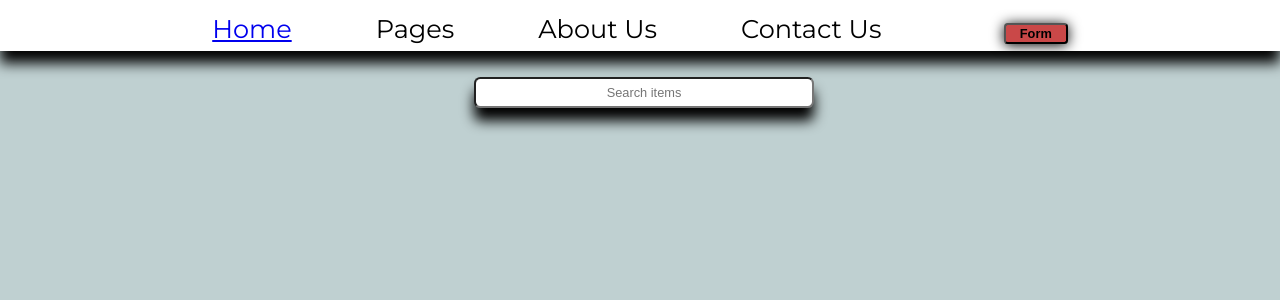
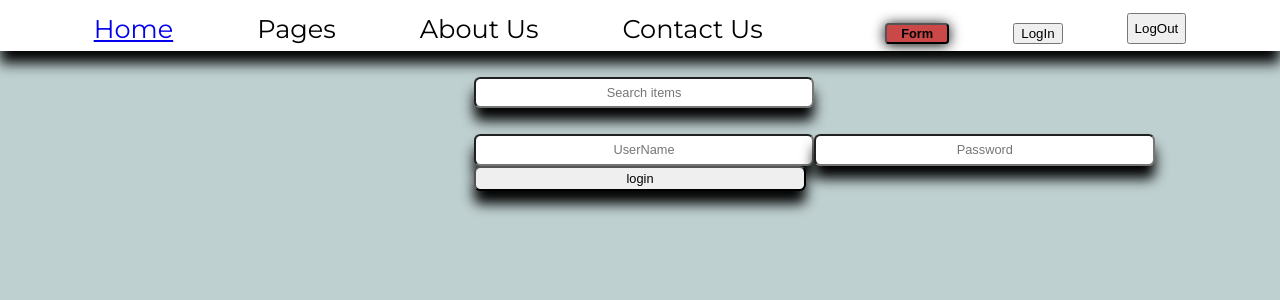
Before and after one commit to kalviumcommunity/S56_Worst_Momos_InDelhi, a React (Vite) app in the folder Front/: page /login in a window 1280 px wide. Shown: the top 300 px of the page. Built offline with nearby package versions, Linux system fonts and the light colour scheme; a web font is replaced by a local one.

Commit message:
token work

```diff
--- a/Front/src/App.jsx
+++ b/Front/src/App.jsx
@@ -4,6 +4,7 @@ import Home from './Component/Home'
 import { Link ,Route ,Routes} from 'react-router-dom'
 import Form from './Component/Form'
 import Update from './Component/Update'
+import Login from './Component/Login'
 
 
 function App() {
@@ -12,11 +13,13 @@ function App() {
   //   .then()
   // })
 
+  const handleLogout = () => {
+    document.cookie = `username=; expires=Thu, 01 Jan 1970 00:00:00 GMT`;
+  }
+
 
   return (
-
     <>
-
       <div className='Navbar'>
         <ul>
           <Link to="/"><li>Home</li></Link>
@@ -24,6 +27,9 @@ function App() {
           <li>About Us</li>
           <li>Contact Us</li>
           <Link to="/form"><button className='form'>Form</button></Link>
+          <Link to="/login"><button className='login'>LogIn</button></Link>
+          <button className='log' onClick={handleLogout}>LogOut</button>
+
         </ul>
       </div>
       <div className='Search'>
@@ -39,6 +45,8 @@ function App() {
         <Route path='/' element={<Home />}></Route>
         <Route path='/form' element={<Form />}></Route>
         <Route path='/update/:id' element={<Update/>}></Route>
+        <Route path='/login' element={<Login/>}></Route>
+
       </Routes>
 
 
--- /dev/null
+++ b/Front/src/Component/Login.jsx
@@ -0,0 +1,34 @@
+import { useEffect, useState } from "react";
+
+
+function Login(){
+const [username,setUsername] = useState("")
+const [password,setPassword] = useState("")
+const handleSubmit= async(e)=>{
+    e.preventDefault()
+    console.log(true)
+    try{
+        document.cookie = `username=${username};expires=`+new Date(2028,2,1).toUTCString
+        const response = await axios.post('',{username,password})
+        document.cookie = `token=${response.data};expires=`+new Date(2028,2,1).toUTCString
+    }
+    catch(error){
+        console.log(error)
+    }
+}
+
+return (
+    <>
+    <div>
+        <form onSubmit={handleSubmit}>
+    <input type="text" placeholder="UserName" value={username} onChange={(e)=>{setUsername(e.target.value)}}/>
+    <input type="password" placeholder="Password" value={password} onChange={(e)=>{setPassword(e.target.value)}}/>
+    <input type="submit" value="login" />
+        </form>
+
+    </div>
+    </>
+)
+}
+
+export default Login;
```
Also changed, not shown: Front/src/main.jsx (+8 -8 lines), 2 other files (tests, documents, lock files or other folders).
